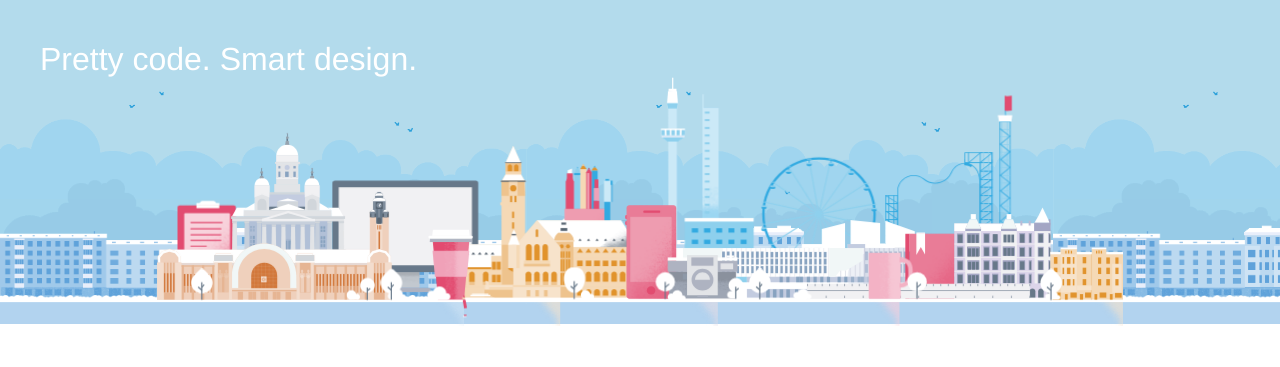
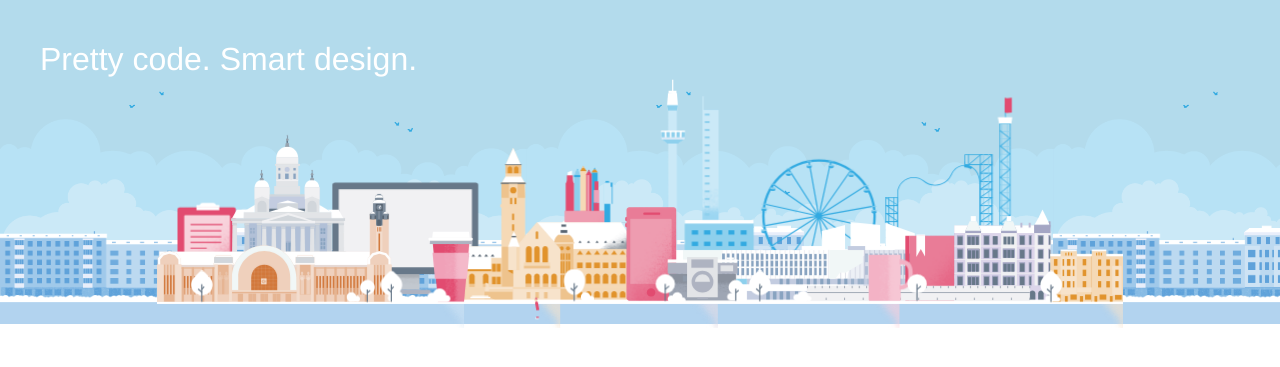
Before and after one commit to booncon/pixels-header-anim, a PHP site: page / in a window 1280 px wide. Shown: the top 367 px of the page. Run offline with PHP 8.4, Linux system fonts and the light colour scheme; some libraries are stand-ins or nearby versions.

Commit message:
last fixes, prod version :)

```diff
--- a/css/_header.scss
+++ b/css/_header.scss
@@ -1,13 +1,7 @@
 .omfg-headr {
   max-height: 20em;
   position: relative;
-  bottom: -6px;
-  -webkit-touch-callout: none;
-  -webkit-user-select: none;
-  -khtml-user-select: none;
-  -moz-user-select: none;
-  -ms-user-select: none;
-  user-select: none;
+  bottom: -8px;
 }
 
 .header_site-slogan {
@@ -28,34 +22,10 @@
 img.desaturate {
   -webkit-filter: grayscale(100%);
 }
+
 .header-display-screen {
   cursor: pointer;
 }
-
-
-@include keyframes(flipped) {
-
-  0% {
-    @include transform(scale(1,1) translate( 0, 0));
-  }
-  50% {
-    @include transform(scale(1,1) translate( 0, 0));
-  }
-  50.01% {
-    @include transform(scale(-1,1) translate(-154em, 0));
-  }
-  99.99%{
-    @include transform(scale(-1,1) translate(-154em, 0));
-  }
-  100% {
-    @include transform(scale(1,1) translate( 0, 0));
-  }
-}
-
-g.flipped {
-@include animation(flipped 15s ease-in-out infinite);
-}
-
 
 @include keyframes(cabin-rotation) {
   0% {
@@ -82,7 +52,6 @@ g.flipped {
   @include transform-origin(50% 50% 0);
   @include animation(0, 30s, wheel-rotation, linear, infinite);
 }
-
 
 @include keyframes(tower-movement) {
   0% {
@@ -120,7 +89,6 @@ g.flipped {
   @include animation(0, 2s, boat, ease-in-out, infinite);
 }
 
-
 @include keyframes(baloon-flight) {
   0% {
     @include transform(translate(-200em, 10em));
@@ -135,7 +103,6 @@ g.flipped {
 .baloon-flight {
   @include animation(baloon-flight 40s ease-in-out infinite);
 }
-
 
 @include keyframes(air-baloon) {
   0% {
@@ -169,17 +136,61 @@ g.flipped {
 
 @include keyframes(skater) {
   0%, 100%{
-   @include transform(translate(30em, 0));
+   @include transform(translate(50em, 0));
   }
   50% {
-   @include transform(translate(-30em, 0));
+   @include transform(translate(-50em, 0));
   }
 }
 .omfg-skater {
   cursor: pointer;
-  @include animation(skater 15s ease-in-out forwards infinite);
+  @include animation(skater 22s ease-in-out forwards infinite);
+  .hole {
+    display: none;
+  }
 }
 
+@include keyframes(flipped) {
+  0% {
+    @include transform(scale(1, 1) translate(0, 0));
+  }
+  50% {
+    @include transform(scale(1, 1) translate(0, 0));
+  }
+  50.01% {
+    @include transform(scale(-1, 1) translate(-154em, 0));
+  }
+  100%{
+    @include transform(scale(-1, 1) translate(-154em, 0));
+  }
+}
+
+g.flipped {
+  font-size: 16px;
+  @include animation(flipped 22s ease-in-out infinite);
+}
+
+@include keyframes (drop) {
+  0%{
+    @include transform (translate(0, 0));
+   }
+  100%{
+    @include transform (translate(0, 6em));
+   }
+}
+.omfg-skater-clicked {
+  clip-path: url(#clipping);
+  -webkit-animation: paused;
+  -moz-animation-play-state: paused;
+  -o-animation-play-state: paused;
+  animation-play-state: paused;
+  .hole {
+    display: block;
+  }
+  .drop {
+    @include animation(drop 0.25s ease-in forwards);
+  }
+}
 
 @include keyframes(santas) {
   0% {
@@ -259,31 +270,3 @@ g.flipped {
 .santas {
   @include animation(santas 5s ease-in-out forwards infinite);
 }
-
-@include keyframes (drop) {
-  0%{
-    @include transform (translate(0, 0));
-   }
-  100%{
-    @include transform (translate(0, 6em));
-   }
-}
-
-.hole {
-  display: none;
-}
-
-g.omfg-skater-clicked {
-  clip-path: url(#clipping);
-  -webkit-animation: paused;
-  -moz-animation-play-state: paused;
-  -o-animation-play-state: paused;
-  animation-play-state: paused;
-}
-g.omfg-skater-clicked g.hole {
-  display: block;
-}
-
-g.omfg-skater-clicked g.drop {
-  @include animation(drop 0.25s ease-in forwards);
-}
--- a/css/styles.css
+++ b/css/styles.css
@@ -2,124 +2,35 @@
 .omfg-headr {
   max-height: 20em;
   position: relative;
-  bottom: -6px;
-  -webkit-touch-callout: none;
-  -webkit-user-select: none;
-  -khtml-user-select: none;
-  -moz-user-select: none;
-  -ms-user-select: none;
-  user-select: none;
+  bottom: -8px;
 }
 
-/* line 13, _header.scss */
+/* line 7, _header.scss */
 .header_site-slogan {
   z-index: 10;
   cursor: pointer;
 }
-/* line 16, _header.scss */
+/* line 10, _header.scss */
 .header_site-slogan ul {
   list-style: none;
   margin: 0;
   padding: 0;
 }
-/* line 20, _header.scss */
+/* line 14, _header.scss */
 .header_site-slogan ul li {
   margin: 0;
   padding: 0;
   display: inline-block;
 }
 
-/* line 28, _header.scss */
+/* line 22, _header.scss */
 img.desaturate {
   -webkit-filter: grayscale(100%);
 }
 
-/* line 31, _header.scss */
+/* line 26, _header.scss */
 .header-display-screen {
   cursor: pointer;
-}
-
-@-moz-keyframes flipped {
-  0% {
-    -moz-transform: scale(1, 1) translate(0, 0);
-    transform: scale(1, 1) translate(0, 0);
-  }
-  50% {
-    -moz-transform: scale(1, 1) translate(0, 0);
-    transform: scale(1, 1) translate(0, 0);
-  }
-  50.01% {
-    -moz-transform: scale(-1, 1) translate(-154em, 0);
-    transform: scale(-1, 1) translate(-154em, 0);
-  }
-  99.99% {
-    -moz-transform: scale(-1, 1) translate(-154em, 0);
-    transform: scale(-1, 1) translate(-154em, 0);
-  }
-  100% {
-    -moz-transform: scale(1, 1) translate(0, 0);
-    transform: scale(1, 1) translate(0, 0);
-  }
-}
-@-webkit-keyframes flipped {
-  0% {
-    -webkit-transform: scale(1, 1) translate(0, 0);
-    transform: scale(1, 1) translate(0, 0);
-  }
-  50% {
-    -webkit-transform: scale(1, 1) translate(0, 0);
-    transform: scale(1, 1) translate(0, 0);
-  }
-  50.01% {
-    -webkit-transform: scale(-1, 1) translate(-154em, 0);
-    transform: scale(-1, 1) translate(-154em, 0);
-  }
-  99.99% {
-    -webkit-transform: scale(-1, 1) translate(-154em, 0);
-    transform: scale(-1, 1) translate(-154em, 0);
-  }
-  100% {
-    -webkit-transform: scale(1, 1) translate(0, 0);
-    transform: scale(1, 1) translate(0, 0);
-  }
-}
-@keyframes flipped {
-  0% {
-    -moz-transform: scale(1, 1) translate(0, 0);
-    -ms-transform: scale(1, 1) translate(0, 0);
-    -webkit-transform: scale(1, 1) translate(0, 0);
-    transform: scale(1, 1) translate(0, 0);
-  }
-  50% {
-    -moz-transform: scale(1, 1) translate(0, 0);
-    -ms-transform: scale(1, 1) translate(0, 0);
-    -webkit-transform: scale(1, 1) translate(0, 0);
-    transform: scale(1, 1) translate(0, 0);
-  }
-  50.01% {
-    -moz-transform: scale(-1, 1) translate(-154em, 0);
-    -ms-transform: scale(-1, 1) translate(-154em, 0);
-    -webkit-transform: scale(-1, 1) translate(-154em, 0);
-    transform: scale(-1, 1) translate(-154em, 0);
-  }
-  99.99% {
-    -moz-transform: scale(-1, 1) translate(-154em, 0);
-    -ms-transform: scale(-1, 1) translate(-154em, 0);
-    -webkit-transform: scale(-1, 1) translate(-154em, 0);
-    transform: scale(-1, 1) translate(-154em, 0);
-  }
-  100% {
-    -moz-transform: scale(1, 1) translate(0, 0);
-    -ms-transform: scale(1, 1) translate(0, 0);
-    -webkit-transform: scale(1, 1) translate(0, 0);
-    transform: scale(1, 1) translate(0, 0);
-  }
-}
-/* line 55, _header.scss */
-g.flipped {
-  -moz-animation: flipped 15s ease-in-out infinite;
-  -webkit-animation: flipped 15s ease-in-out infinite;
-  animation: flipped 15s ease-in-out infinite;
 }
 
 @-moz-keyframes cabin-rotation {
@@ -156,7 +67,7 @@ g.flipped {
     transform: rotate(-360deg);
   }
 }
-/* line 68, _header.scss */
+/* line 38, _header.scss */
 .cabin {
   -moz-transform-origin: 50% 50% 0 50%;
   -ms-transform-origin: 50% 50% 0 50%;
@@ -201,7 +112,7 @@ g.flipped {
     transform: rotate(360deg);
   }
 }
-/* line 81, _header.scss */
+/* line 51, _header.scss */
 .wheel-r {
   -moz-transform-origin: 50% 50% 0 50%;
   -ms-transform-origin: 50% 50% 0 50%;
@@ -288,7 +199,7 @@ g.flipped {
     transform: translateY(0);
   }
 }
-/* line 104, _header.scss */
+/* line 73, _header.scss */
 .tower-viewpoint {
   -moz-animation: tower-movement 40s linear infinite;
   -webkit-animation: tower-movement 40s linear infinite;
@@ -343,7 +254,7 @@ g.flipped {
     transform: rotate(0deg);
   }
 }
-/* line 119, _header.scss */
+/* line 88, _header.scss */
 .boat {
   -moz-animation: 0, 2s, boat, ease-in-out, infinite;
   -webkit-animation: 0, 2s, boat, ease-in-out, infinite;
@@ -398,7 +309,7 @@ g.flipped {
     transform: translate(200em, 10em);
   }
 }
-/* line 135, _header.scss */
+/* line 103, _header.scss */
 .baloon-flight {
   -moz-animation: baloon-flight 40s ease-in-out infinite;
   -webkit-animation: baloon-flight 40s ease-in-out infinite;
@@ -453,7 +364,7 @@ g.flipped {
     transform: rotate(0deg);
   }
 }
-/* line 152, _header.scss */
+/* line 119, _header.scss */
 .air-baloon {
   -moz-animation: air-baloon 3s ease-in-out infinite;
   -webkit-animation: air-baloon 3s ease-in-out infinite;
@@ -484,7 +395,7 @@ g.flipped {
     stroke-dashoffset: 1000;
   }
 }
-/* line 164, _header.scss */
+/* line 131, _header.scss */
 .rollercoaster-line {
   stroke-dasharray: 20, 480;
   -moz-animation: dash 6s ease-in-out infinite;
@@ -494,44 +405,171 @@ g.flipped {
 
 @-moz-keyframes skater {
   0%, 100% {
-    -moz-transform: translate(30em, 0);
-    transform: translate(30em, 0);
+    -moz-transform: translate(50em, 0);
+    transform: translate(50em, 0);
   }
   50% {
-    -moz-transform: translate(-30em, 0);
-    transform: translate(-30em, 0);
+    -moz-transform: translate(-50em, 0);
+    transform: translate(-50em, 0);
   }
 }
 @-webkit-keyframes skater {
   0%, 100% {
-    -webkit-transform: translate(30em, 0);
-    transform: translate(30em, 0);
+    -webkit-transform: translate(50em, 0);
+    transform: translate(50em, 0);
   }
   50% {
-    -webkit-transform: translate(-30em, 0);
-    transform: translate(-30em, 0);
+    -webkit-transform: translate(-50em, 0);
+    transform: translate(-50em, 0);
   }
 }
 @keyframes skater {
   0%, 100% {
-    -moz-transform: translate(30em, 0);
-    -ms-transform: translate(30em, 0);
-    -webkit-transform: translate(30em, 0);
-    transform: translate(30em, 0);
+    -moz-transform: translate(50em, 0);
+    -ms-transform: translate(50em, 0);
+    -webkit-transform: translate(50em, 0);
+    transform: translate(50em, 0);
   }
   50% {
-    -moz-transform: translate(-30em, 0);
-    -ms-transform: translate(-30em, 0);
-    -webkit-transform: translate(-30em, 0);
-    transform: translate(-30em, 0);
+    -moz-transform: translate(-50em, 0);
+    -ms-transform: translate(-50em, 0);
+    -webkit-transform: translate(-50em, 0);
+    transform: translate(-50em, 0);
   }
 }
-/* line 178, _header.scss */
+/* line 145, _header.scss */
 .omfg-skater {
   cursor: pointer;
-  -moz-animation: skater 15s ease-in-out forwards infinite;
-  -webkit-animation: skater 15s ease-in-out forwards infinite;
-  animation: skater 15s ease-in-out forwards infinite;
+  -moz-animation: skater 22s ease-in-out forwards infinite;
+  -webkit-animation: skater 22s ease-in-out forwards infinite;
+  animation: skater 22s ease-in-out forwards infinite;
+}
+/* line 148, _header.scss */
+.omfg-skater .hole {
+  display: none;
+}
+
+@-moz-keyframes flipped {
+  0% {
+    -moz-transform: scale(1, 1) translate(0, 0);
+    transform: scale(1, 1) translate(0, 0);
+  }
+  50% {
+    -moz-transform: scale(1, 1) translate(0, 0);
+    transform: scale(1, 1) translate(0, 0);
+  }
+  50.01% {
+    -moz-transform: scale(-1, 1) translate(-154em, 0);
+    transform: scale(-1, 1) translate(-154em, 0);
+  }
+  100% {
+    -moz-transform: scale(-1, 1) translate(-154em, 0);
+    transform: scale(-1, 1) translate(-154em, 0);
+  }
+}
+@-webkit-keyframes flipped {
+  0% {
+    -webkit-transform: scale(1, 1) translate(0, 0);
+    transform: scale(1, 1) translate(0, 0);
+  }
+  50% {
+    -webkit-transform: scale(1, 1) translate(0, 0);
+    transform: scale(1, 1) translate(0, 0);
+  }
+  50.01% {
+    -webkit-transform: scale(-1, 1) translate(-154em, 0);
+    transform: scale(-1, 1) translate(-154em, 0);
+  }
+  100% {
+    -webkit-transform: scale(-1, 1) translate(-154em, 0);
+    transform: scale(-1, 1) translate(-154em, 0);
+  }
+}
+@keyframes flipped {
+  0% {
+    -moz-transform: scale(1, 1) translate(0, 0);
+    -ms-transform: scale(1, 1) translate(0, 0);
+    -webkit-transform: scale(1, 1) translate(0, 0);
+    transform: scale(1, 1) translate(0, 0);
+  }
+  50% {
+    -moz-transform: scale(1, 1) translate(0, 0);
+    -ms-transform: scale(1, 1) translate(0, 0);
+    -webkit-transform: scale(1, 1) translate(0, 0);
+    transform: scale(1, 1) translate(0, 0);
+  }
+  50.01% {
+    -moz-transform: scale(-1, 1) translate(-154em, 0);
+    -ms-transform: scale(-1, 1) translate(-154em, 0);
+    -webkit-transform: scale(-1, 1) translate(-154em, 0);
+    transform: scale(-1, 1) translate(-154em, 0);
+  }
+  100% {
+    -moz-transform: scale(-1, 1) translate(-154em, 0);
+    -ms-transform: scale(-1, 1) translate(-154em, 0);
+    -webkit-transform: scale(-1, 1) translate(-154em, 0);
+    transform: scale(-1, 1) translate(-154em, 0);
+  }
+}
+/* line 168, _header.scss */
+g.flipped {
+  font-size: 16px;
+  -moz-animation: flipped 22s ease-in-out infinite;
+  -webkit-animation: flipped 22s ease-in-out infinite;
+  animation: flipped 22s ease-in-out infinite;
+}
+
+@-moz-keyframes drop {
+  0% {
+    -moz-transform: translate(0, 0);
+    transform: translate(0, 0);
+  }
+  100% {
+    -moz-transform: translate(0, 6em);
+    transform: translate(0, 6em);
+  }
+}
+@-webkit-keyframes drop {
+  0% {
+    -webkit-transform: translate(0, 0);
+    transform: translate(0, 0);
+  }
+  100% {
+    -webkit-transform: translate(0, 6em);
+    transform: translate(0, 6em);
+  }
+}
+@keyframes drop {
+  0% {
+    -moz-transform: translate(0, 0);
+    -ms-transform: translate(0, 0);
+    -webkit-transform: translate(0, 0);
+    transform: translate(0, 0);
+  }
+  100% {
+    -moz-transform: translate(0, 6em);
+    -ms-transform: translate(0, 6em);
+    -webkit-transform: translate(0, 6em);
+    transform: translate(0, 6em);
+  }
+}
+/* line 181, _header.scss */
+.omfg-skater-clicked {
+  clip-path: url(#clipping);
+  -webkit-animation: paused;
+  -moz-animation-play-state: paused;
+  -o-animation-play-state: paused;
+  animation-play-state: paused;
+}
+/* line 187, _header.scss */
+.omfg-skater-clicked .hole {
+  display: block;
+}
+/* line 190, _header.scss */
+.omfg-skater-clicked .drop {
+  -moz-animation: drop 0.25s ease-in forwards;
+  -webkit-animation: drop 0.25s ease-in forwards;
+  animation: drop 0.25s ease-in forwards;
 }
 
 @-moz-keyframes santas {
@@ -774,99 +812,39 @@ g.flipped {
     transform: translate(90px, 16px);
   }
 }
-/* line 243, _header.scss */
+/* line 254, _header.scss */
 .deer-1 {
   -moz-animation: deerone 5s ease-in-out forwards infinite;
   -webkit-animation: deerone 5s ease-in-out forwards infinite;
   animation: deerone 5s ease-in-out forwards infinite;
 }
 
-/* line 247, _header.scss */
+/* line 258, _header.scss */
 .deer-2 {
   -moz-animation: deertwo 5s ease-in-out forwards infinite;
   -webkit-animation: deertwo 5s ease-in-out forwards infinite;
   animation: deertwo 5s ease-in-out forwards infinite;
 }
 
-/* line 251, _header.scss */
+/* line 262, _header.scss */
 .deer-3 {
   -moz-animation: deerthree 5s ease-in-out forwards infinite;
   -webkit-animation: deerthree 5s ease-in-out forwards infinite;
   animation: deerthree 5s ease-in-out forwards infinite;
 }
 
-/* line 255, _header.scss */
+/* line 266, _header.scss */
 .deer-4 {
   -moz-animation: deerfour 5s ease-in-out forwards infinite;
   -webkit-animation: deerfour 5s ease-in-out forwards infinite;
   animation: deerfour 5s ease-in-out forwards infinite;
 }
 
-/* line 259, _header.scss */
+/* line 270, _header.scss */
 .santas {
   -moz-animation: santas 5s ease-in-out forwards infinite;
   -webkit-animation: santas 5s ease-in-out forwards infinite;
   animation: santas 5s ease-in-out forwards infinite;
-}
-
-@-moz-keyframes drop {
-  0% {
-    -moz-transform: translate(0, 0);
-    transform: translate(0, 0);
-  }
-  100% {
-    -moz-transform: translate(0, 6em);
-    transform: translate(0, 6em);
-  }
-}
-@-webkit-keyframes drop {
-  0% {
-    -webkit-transform: translate(0, 0);
-    transform: translate(0, 0);
-  }
-  100% {
-    -webkit-transform: translate(0, 6em);
-    transform: translate(0, 6em);
-  }
-}
-@keyframes drop {
-  0% {
-    -moz-transform: translate(0, 0);
-    -ms-transform: translate(0, 0);
-    -webkit-transform: translate(0, 0);
-    transform: translate(0, 0);
-  }
-  100% {
-    -moz-transform: translate(0, 6em);
-    -ms-transform: translate(0, 6em);
-    -webkit-transform: translate(0, 6em);
-    transform: translate(0, 6em);
-  }
-}
-/* line 272, _header.scss */
-.hole {
-  display: none;
-}
-
-/* line 276, _header.scss */
-g.omfg-skater-clicked {
-  clip-path: url(#clipping);
-  -webkit-animation: paused;
-  -moz-animation-play-state: paused;
-  -o-animation-play-state: paused;
-  animation-play-state: paused;
-}
-
-/* line 283, _header.scss */
-g.omfg-skater-clicked g.hole {
-  display: block;
-}
-
-/* line 287, _header.scss */
-g.omfg-skater-clicked g.drop {
-  -moz-animation: drop 0.25s ease-in forwards;
-  -webkit-animation: drop 0.25s ease-in forwards;
-  animation: drop 0.25s ease-in forwards;
 }
 
 /* line 9, styles.scss */
@@ -933,7 +911,7 @@ body {
   position: absolute;
   width: 100%;
   height: 100%;
-  background: 0 4px url(../assets/header-spring-clouds.png) repeat-x;
+  background: 0 4px url(../assets/px_header-winter-clouds.png) repeat-x;
   -moz-background-size: auto 100%;
   -o-background-size: auto 100%;
   -webkit-background-size: auto 100%;
--- a/css/styles.scss
+++ b/css/styles.scss
@@ -57,7 +57,7 @@ body {
       position: absolute;
       width: 100%;
       height: 100%;
-      background: 0 4px url(../assets/header-spring-clouds.png) repeat-x;
+      background: 0 4px url(../assets/px_header-winter-clouds.png) repeat-x;
       @include background-size(auto 100%);
     }
     &:after {
```
Also changed, not shown: assets/header-spring-clouds.png (deleted), assets/px_header-winter-clouds.png (renamed from assets/header-spring-clouds-.png), sites/all/themes/bc_pixels/images/header-textures/header.svg.
